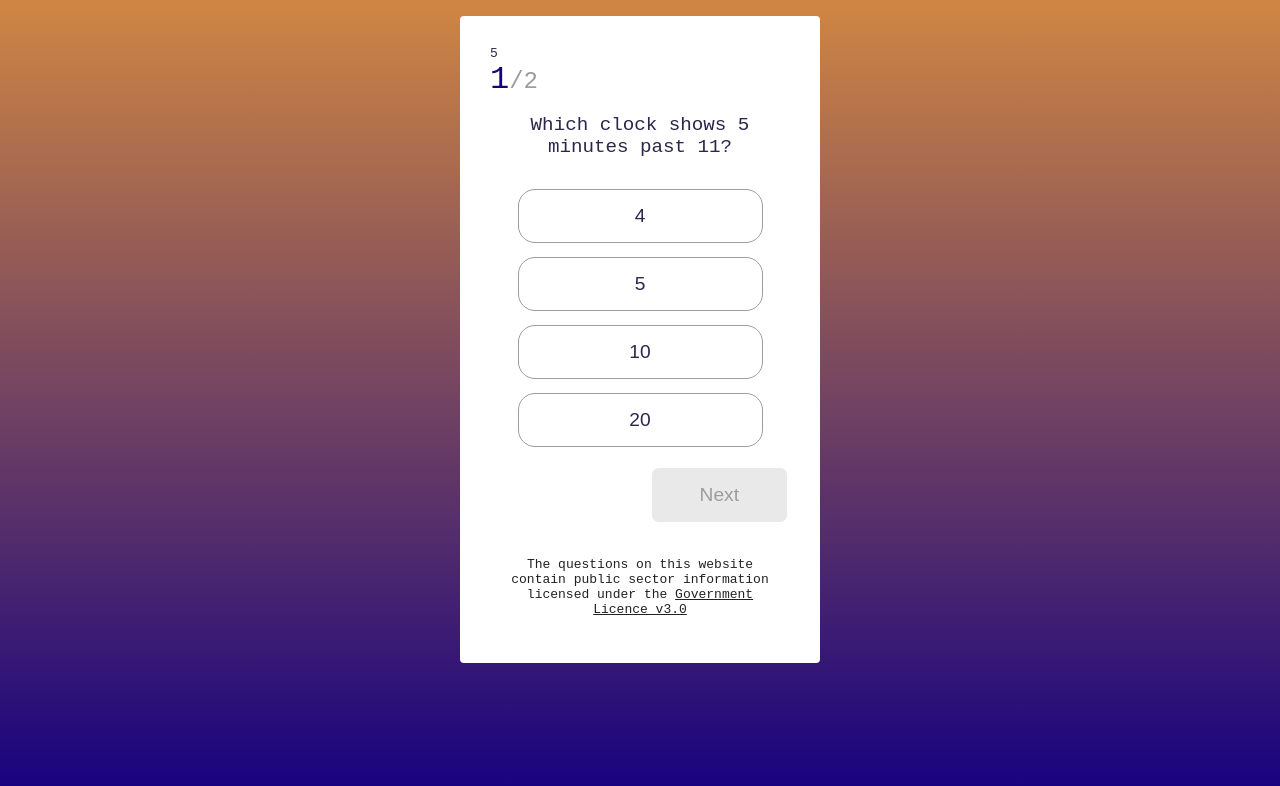
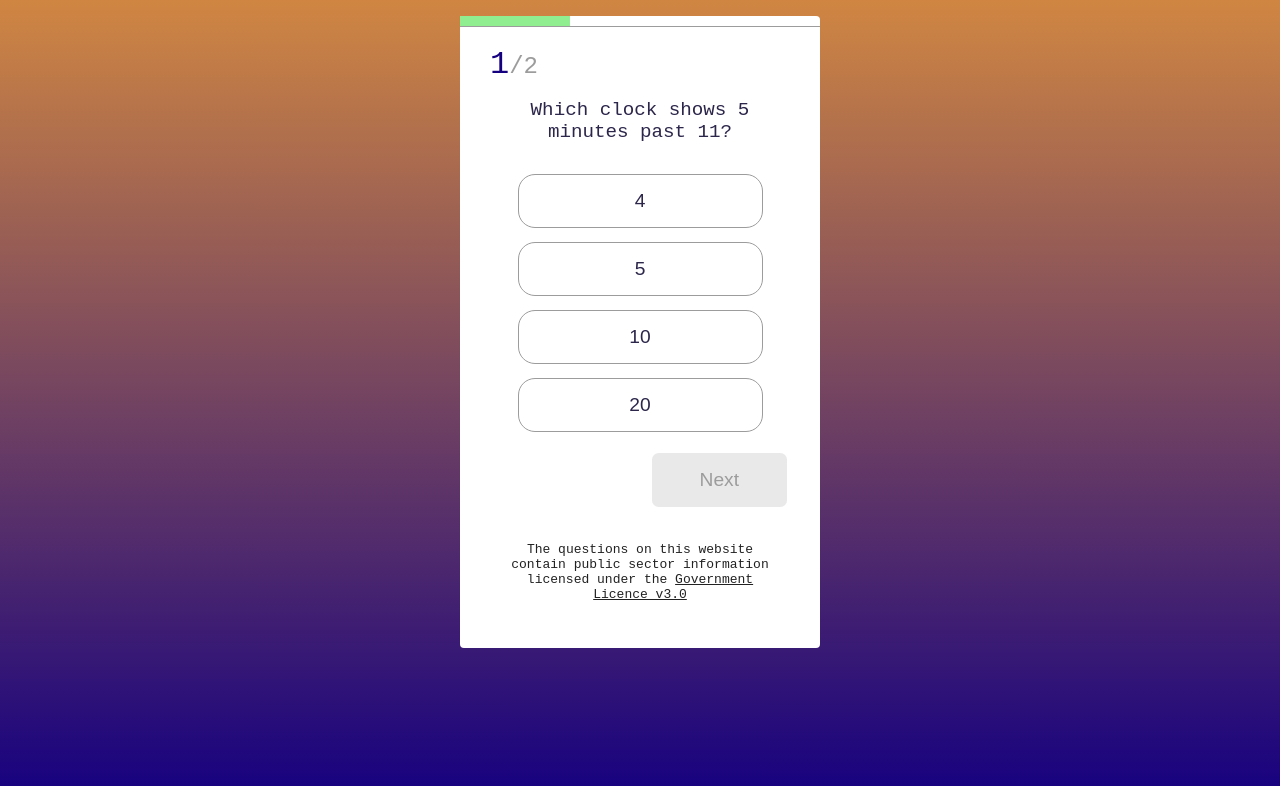
Before and after one commit to Nadia982/maths-quiz, a React (Vite) app: page / in a window 1280 px wide. Shown: the top 786 px of the page. Built offline with nearby package versions, Linux system fonts and the light colour scheme.

Commit message:
added visual timer progress bar which changes colour as time elapses

```diff
--- a/src/components/AnswerTimer/AnswerTimer.jsx
+++ b/src/components/AnswerTimer/AnswerTimer.jsx
@@ -1,7 +1,7 @@
-import "./AnswerTimer.jsx";
+import "./AnswerTimer.scss";
 import { useEffect, useState, useRef } from "react";
 
-function AnswerTimer({duration}) {
+function AnswerTimer({duration, onTimeUp}) {
   const [counter, setCounter] = useState(0);
   const [progressLoaded, setProgressLoaded] = useState(1);
   const intervalRef = useRef();
@@ -19,12 +19,23 @@ function AnswerTimer({duration}) {
     if(counter === duration){
         clearInterval(intervalRef.current);
     }
+    setTimeout(() => {
+      onTimeUp();
+    }, 1000)
 
 }, [counter]);
 
   return (
     <div className="answer-timer-container">
-      <div className="progress">{counter}</div>
+      <div style={{
+        width: `${progressLoaded}%`,
+        backgroundColor: `${
+          progressLoaded <40 ? 'lightgreen' : progressLoaded <80 ? 'orange' : 'red'
+
+        }`
+      }} className="progress">
+
+      </div>
     </div>
   );
 }
--- a/src/components/AnswerTimer/AnswerTimer.scss
+++ b/src/components/AnswerTimer/AnswerTimer.scss
@@ -8,10 +8,11 @@
  border-bottom: 1px solid $disabled;
 
 .progress {
-    height: 5px;
+    height: 10px;
     transition-duration: 1s;
     width: 0;
     transition-timing-function: linear;
+    background-color: red;
 }
 
 }
--- a/src/components/Quiz/Quiz.jsx
+++ b/src/components/Quiz/Quiz.jsx
@@ -44,11 +44,15 @@ const onTryAgain = () => {
   setShowResult(false);
 }
 
+const handleTimeUp = () => {
+
+}
+
   return (
     <>
       <div className="quiz-container">
         {!showResult ? (<>
-        <AnswerTimer duration = {10}/>
+        <AnswerTimer duration = {15} onTimeUp={handleTimeUp}/>
           <span className="active-question-no">{currentQuestion + 1}</span>
           <span className="total-questions">/{questions.length}</span>
           <h2>{question}</h2>
```
